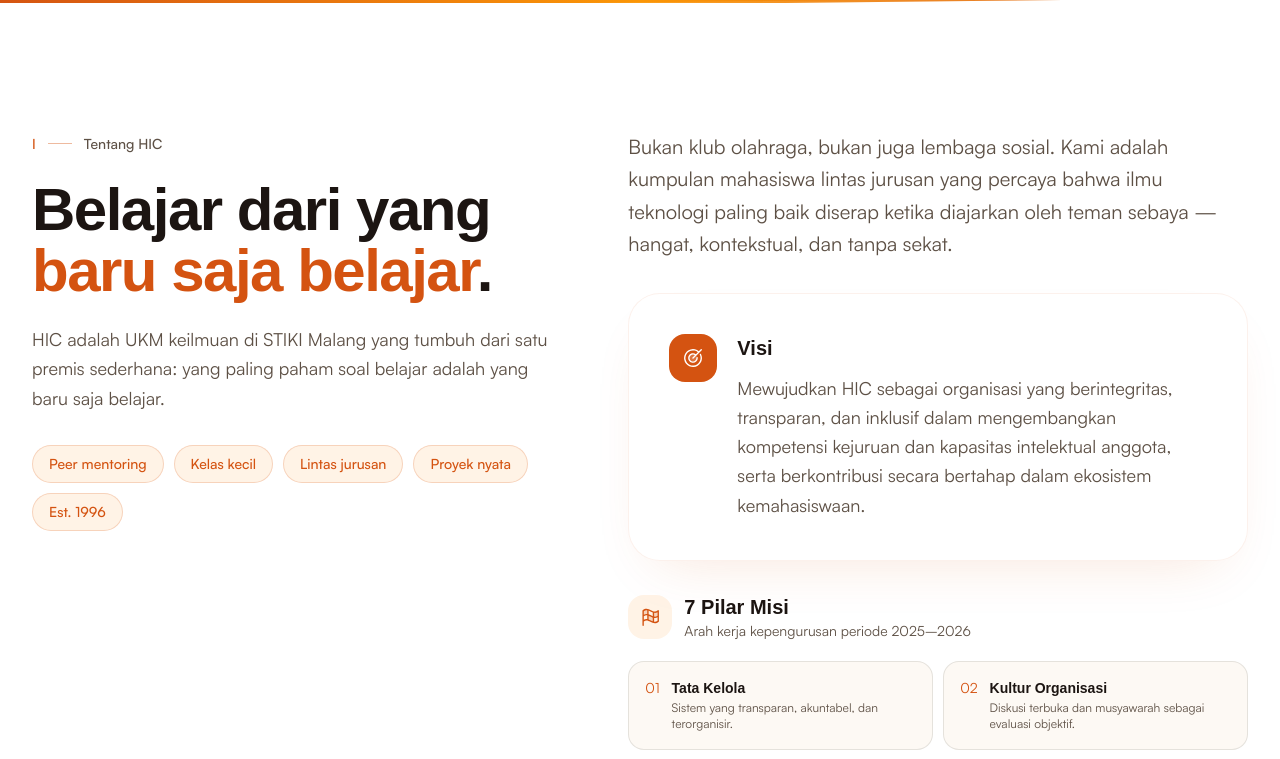
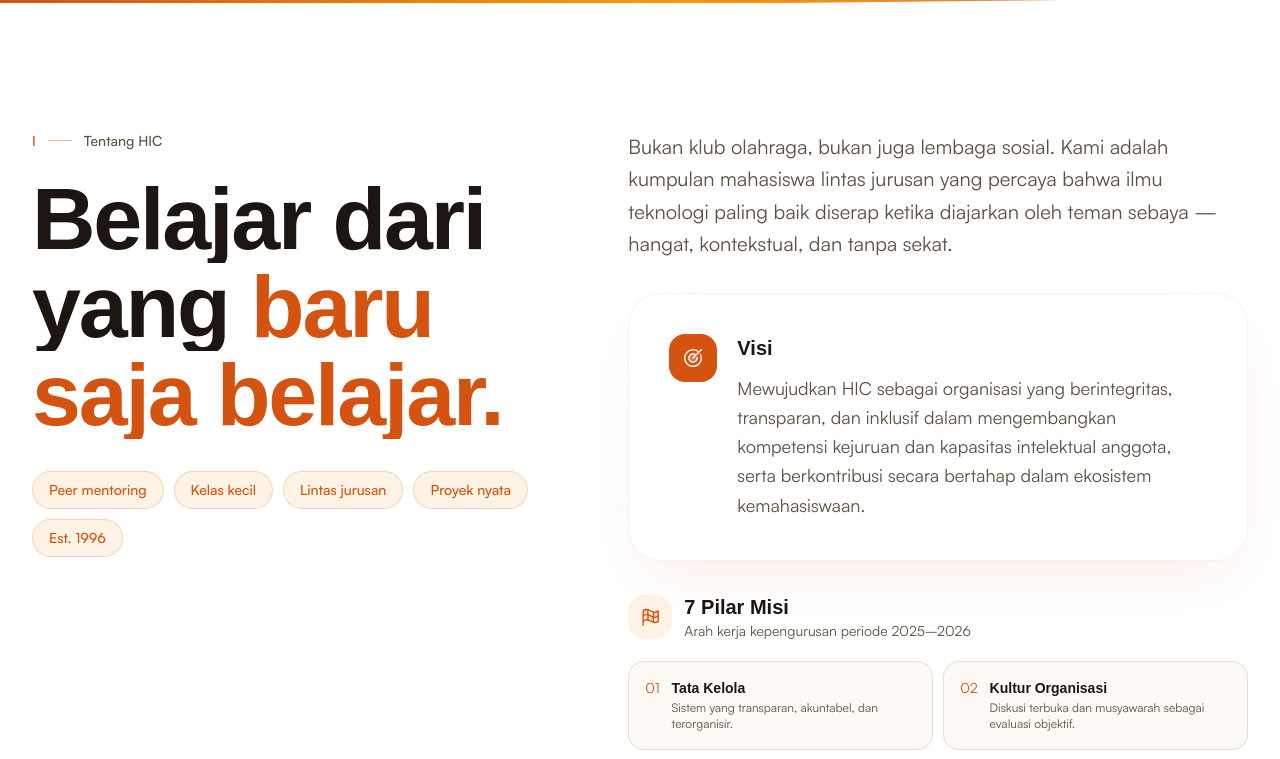
Before and after one commit to Faeest/hic, a Next.js app: page / in a window 1280 px wide. Shown: the part 1060-1819 px from the top of the page. Built offline with nearby package versions, Linux system fonts and the light colour scheme; a web font is replaced by a local one.

Commit message:
Section headline polish: word-grouped animation, bigger titles, no sub-copy; solid+dot proker cards; navbar logo tile

```diff
--- a/components/home/DivisiIndex.tsx
+++ b/components/home/DivisiIndex.tsx
@@ -130,13 +130,8 @@
           <SectionHead
             index="II"
             label="Divisi"
-            title={
-              <>
-                Tiga jalur, satu{" "}
-                <span className="text-ember">cara belajar</span>.
-              </>
-            }
-            sub="Setiap divisi punya kurikulum bertahap yang dipandu mentor dari anggota senior."
+            title="Tiga jalur, satu cara belajar."
+            accent="cara belajar"
           />
         </div>
 
--- a/components/home/Faq.tsx
+++ b/components/home/Faq.tsx
@@ -16,13 +16,8 @@
         <SectionHead
           index="VI"
           label="FAQ"
-          title={
-            <>
-              Sering ditanya,{" "}
-              <span className="text-ember">jawabannya di sini</span>.
-            </>
-          }
-          sub="Masih ragu? Ketuk pertanyaan di bawah atau langsung tanya kami lewat kontak di footer."
+          title="Sering ditanya, jawabannya di sini."
+          accent="jawabannya di sini"
           align="center"
         />
 
--- a/components/home/Galeri.tsx
+++ b/components/home/Galeri.tsx
@@ -22,13 +22,8 @@
         <SectionHead
           index="V"
           label="Galeri Kegiatan"
-          title={
-            <>
-              Momen-momen di{" "}
-              <span className="text-ember">sekret & ruang kelas</span>.
-            </>
-          }
-          sub="Jepretan dari diklat, orientasi, seminar, dan hari-hari biasa di HIC."
+          title="Momen-momen di sekret & ruang kelas."
+          accent="sekret & ruang kelas"
         />
 
         <div className="mt-16 grid auto-rows-[10rem] grid-cols-2 gap-4 sm:auto-rows-[13rem] sm:gap-5 lg:auto-rows-[15rem] lg:grid-cols-4">
--- a/components/home/Pengurus.tsx
+++ b/components/home/Pengurus.tsx
@@ -36,13 +36,8 @@
         <SectionHead
           index="III"
           label="Pengurus"
-          title={
-            <>
-              Orang-orang di balik{" "}
-              <span className="text-ember">kursi</span>.
-            </>
-          }
-          sub="Struktur inti HIC ramping: pembina mendampingi, tiga kursi utama memimpin, dan penanggung jawab divisi menjaga ritme belajar."
+          title="Orang-orang di balik kursi."
+          accent="kursi"
         />
 
         {/* Dosen Pembina */}
--- a/components/home/Tentang.tsx
+++ b/components/home/Tentang.tsx
@@ -14,13 +14,8 @@
             <SectionHead
               index="I"
               label="Tentang HIC"
-              title={
-                <>
-                  Belajar dari yang{" "}
-                  <span className="text-ember">baru saja belajar</span>.
-                </>
-              }
-              sub="HIC adalah UKM keilmuan di STIKI Malang yang tumbuh dari satu premis sederhana: yang paling paham soal belajar adalah yang baru saja belajar."
+              title="Belajar dari yang baru saja belajar."
+              accent="baru saja belajar"
             />
             <Reveal delay={0.2} className="mt-8">
               <ul className="flex flex-wrap gap-2.5">
--- a/components/layout/Navbar.tsx
+++ b/components/layout/Navbar.tsx
@@ -135,7 +135,8 @@
               onClick={(e) => scrollToSection(e, "beranda")}
               className="group flex items-center gap-2.5 font-display text-xl font-bold tracking-tight text-ink"
             >
-              <span className="relative h-9 w-9 overflow-hidden rounded-[10px] transition-transform duration-300 group-hover:rotate-[8deg]">
+              <span className="relative grid h-9 w-9 shrink-0 place-items-center overflow-hidden rounded-[10px] border border-ink/10 bg-white p-1.5 shadow-[0_2px_10px_-4px_rgba(28,21,18,0.25)] transition-transform duration-300 group-hover:rotate-[8deg] dark:border-white/15 dark:bg-[#1b1815]">
+                <span className="relative h-full w-full">
                   <Image
                     src="/variant_logo-hic/Logogram ORANGE BLACK.png"
                     alt="Logo HIC"
@@ -150,6 +151,7 @@
                     sizes="36px"
                     className="hidden object-contain object-center dark:block"
                   />
+                </span>
               </span>
               <span className="flex items-baseline gap-1.5">
                 HIC
--- a/components/ui/SectionHead.tsx
+++ b/components/ui/SectionHead.tsx
@@ -1,19 +1,72 @@
-import type { ReactNode } from "react";
+"use client";
+
+import { motion } from "framer-motion";
 import { cn } from "@/lib/utils";
-import { Reveal } from "./Reveal";
+
+const EASE = [0.16, 1, 0.3, 1] as const;
+
+function AnimatedTitle({
+  text,
+  accent,
+  align,
+}: {
+  text: string;
+  accent?: string;
+  align: "left" | "center";
+}) {
+  const words = text.split(" ").filter(Boolean);
+
+  let accentStart = -1;
+  let accentLen = 0;
+  if (accent) {
+    const idx = text.indexOf(accent);
+    if (idx >= 0) {
+      accentStart = text.slice(0, idx).split(" ").filter(Boolean).length;
+      accentLen = accent.split(" ").filter(Boolean).length;
+    }
+  }
+
+  return (
+    <h2
+      className={cn(
+        "font-display text-5xl font-semibold leading-[1.0] tracking-tight text-ink sm:text-6xl lg:text-7xl xl:text-[5.5rem]",
+        align === "center" ? "max-w-[20ch]" : "max-w-[18ch]"
+      )}
+    >
+      {words.map((w, i) => {
+        const isAccent =
+          accentStart >= 0 && i >= accentStart && i < accentStart + accentLen;
+        return (
+          <span key={i} className="inline-block overflow-hidden align-bottom">
+            <motion.span
+              className={cn("inline-block", isAccent && "text-ember")}
+              initial={{ y: "112%" }}
+              whileInView={{ y: 0 }}
+              viewport={{ once: false, margin: "-80px" }}
+              transition={{ duration: 0.85, ease: EASE, delay: 0.05 + i * 0.05 }}
+            >
+              {w}
+              {"\u00A0"}
+            </motion.span>
+          </span>
+        );
+      })}
+    </h2>
+  );
+}
 
 export function SectionHead({
   index,
   label,
   title,
-  sub,
+  accent,
   align = "left",
   className,
 }: {
   index?: string;
   label: string;
-  title: ReactNode;
-  sub?: ReactNode;
+  title: string;
+  accent?: string;
   align?: "left" | "center";
   className?: string;
 }) {
@@ -25,32 +78,19 @@
         className
       )}
     >
-      <Reveal>
-        <span className="inline-flex items-baseline gap-3 text-sm">
-          {index && (
-            <span className="font-mono font-medium text-ember">{index}</span>
-          )}
-          {index && <span className="h-px w-6 self-center bg-ember/40" aria-hidden />}
-          <span className="font-medium text-ink-soft">{label}</span>
-        </span>
-      </Reveal>
-      <Reveal delay={0.08}>
-        <h2
-          className={cn(
-            "font-display text-4xl font-semibold leading-[1.02] tracking-tight text-ink sm:text-5xl lg:text-6xl",
-            "max-w-[16ch]"
-          )}
-        >
-          {title}
-        </h2>
-      </Reveal>
-      {sub && (
-        <Reveal delay={0.16}>
-          <p className="max-w-[58ch] text-base leading-relaxed text-ink-soft sm:text-lg">
-            {sub}
-          </p>
-        </Reveal>
-      )}
+      <motion.span
+        initial={{ opacity: 0, y: 12 }}
+        whileInView={{ opacity: 1, y: 0 }}
+        viewport={{ once: false, margin: "-60px" }}
+        transition={{ duration: 0.6, ease: EASE }}
+        className="inline-flex items-baseline gap-3 text-sm"
+      >
+        {index && <span className="font-mono font-medium text-ember">{index}</span>}
+        {index && <span className="h-px w-6 self-center bg-ember/40" aria-hidden />}
+        <span className="font-medium text-ink-soft">{label}</span>
+      </motion.span>
+
+      <AnimatedTitle text={title} accent={accent} align={align} />
     </div>
   );
 }
--- a/data/proker.ts
+++ b/data/proker.ts
@@ -5,7 +5,7 @@
   tahun: string;
   deskripsi: string;
   dana: string;
-  gradien: string;
+  warna: string;
 };
 
 export const proker: Proker[] = [
@@ -17,7 +17,7 @@
     deskripsi:
       "Agenda wajib penerimaan dan pengenalan HIC untuk calon anggota. Fokus pada pematerian awal materi umum tentang hardware komputer.",
     dana: "Rp 500.000",
-    gradien: "linear-gradient(135deg, #d45311 0%, #f67f1e 60%, #ffbe6b 100%)",
+    warna: "#d45311",
   },
   {
     judul: "Orientasi Jurusan (ORJU)",
@@ -27,7 +27,7 @@
     deskripsi:
       "Pematerian awal setiap bidang kejuruan agar calon anggota memahami jurusan yang ada di HIC.",
     dana: "Rp 500.000",
-    gradien: "linear-gradient(135deg, #fb9606 0%, #ffd79c 100%)",
+    warna: "#f07d05",
   },
   {
     judul: "HIC Hardware Hackathon",
@@ -37,7 +37,7 @@
     deskripsi:
       "Wadah kompetisi inovasi teknologi tingkat kota untuk menguji kreativitas dan problem-solving. Terbuka untuk siswa-siswi SMA/K se-Malang Raya.",
     dana: "Rp 2.000.000 – Rp 4.000.000",
-    gradien: "linear-gradient(135deg, #f67f1e 0%, #d45311 100%)",
+    warna: "#e26310",
   },
   {
     judul: "Workshop & Seminar HIC",
@@ -47,7 +47,7 @@
     deskripsi:
       "Pematerian melalui workshop atau seminar bertema menarik, baik internal maupun eksternal kampus.",
     dana: "Rp 1.500.000 – Rp 2.000.000",
-    gradien: "linear-gradient(135deg, #e35d18 0%, #fb9606 100%)",
+    warna: "#cf4f13",
   },
   {
     judul: "Goes to School & Goes to Campus",
@@ -57,7 +57,7 @@
     deskripsi:
       "Menjadi sumber pengetahuan serta promosi kampus bagi siswa-siswi SMA/K, baik secara mandiri maupun lewat PMB.",
     dana: "Menyesuaikan",
-    gradien: "linear-gradient(135deg, #f67f1e 0%, #ffab52 80%)",
+    warna: "#f68a28",
   },
   {
     judul: "Pembekalan Ilmu Kejuruan",
@@ -67,7 +67,7 @@
     deskripsi:
       "Pertemuan berkala berisi pematerian bidang peminatan masing-masing, dengan target 1 goals per 2 minggu untuk menjaga keaktifan.",
     dana: "Kas Internal",
-    gradien: "linear-gradient(135deg, #e06a14 0%, #fb9606 70%)",
+    warna: "#d95f0f",
   },
 ];
 
```
Also changed, not shown: components/divisi/DivisiKarya.tsx (+7 -6 lines), components/home/Proker.tsx (+15 -25 lines). Lines whose indentation alone changed are shown as unchanged.
